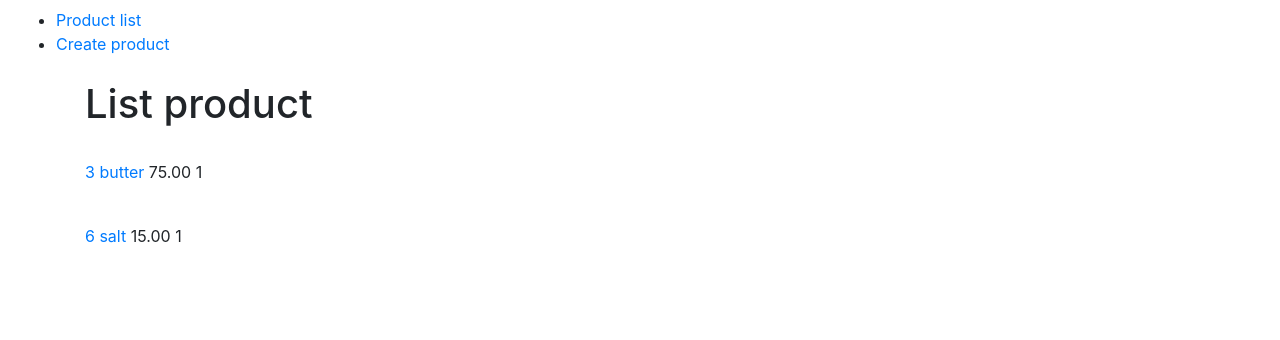
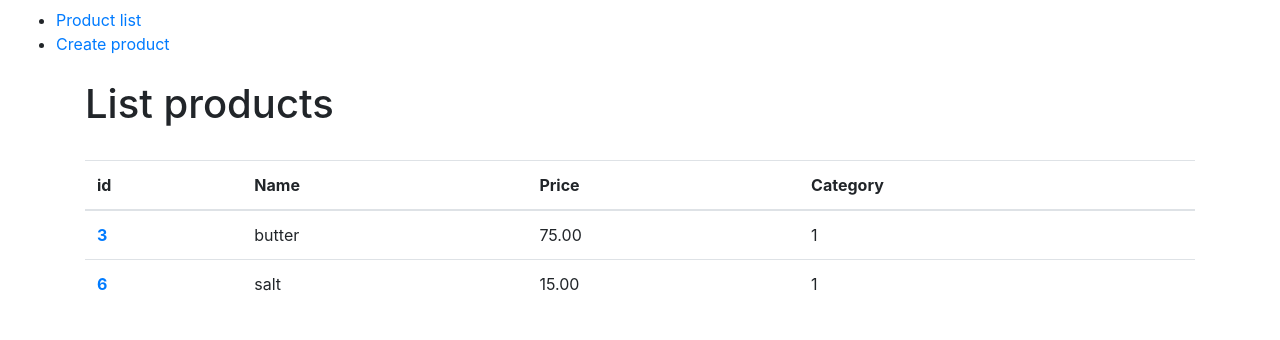
Before and after one commit to aiganysho/product, a Django app: page / in a window 1280 px wide. Shown: the top 340 px of the page. Run offline with Django 3.2, Linux system fonts and the light colour scheme; data comes from the database, SQL or seed files in the repository.

Commit message:
Change and add bootsrtap code

```diff
--- a/hello/webapp/templates/form.html
+++ b/hello/webapp/templates/form.html
@@ -1,8 +1,4 @@
 {% csrf_token %}
-
-{#{% for error in form.non_field_errors %}#}
-{#   <p class="form-error">{{ error }}</p>#}
-{#{% endfor %}#}
 
 {% for field in form %}
    <p><label for="{{ field.id_for_label }}">{{ field.label }}</label></p>
@@ -12,4 +8,5 @@
    <p {% if field.errors %} class="form-field-error"{% endif %}>{{ field }}</p>
     <br>
 {% endfor %}
+
 <p><input type="submit" value="{{ button_text }}"></p>
--- a/hello/webapp/templates/list_product.html
+++ b/hello/webapp/templates/list_product.html
@@ -1,16 +1,32 @@
 {% extends 'base.html' %}
 {% block menu %}<li><a href="{% url "add-product" %}">Create product</a></li>{% endblock menu %}
-{% block page_header %}List product{% endblock page_header %}
+{% block page_header %}List products{% endblock page_header %}
 {% block content %}
     <br/>
     {% if not lists %}
         <h2>No To-Do List</h2>
-{#    {% else %}#}
-{#        <a href="{% url "list-product" %}">{{ lists.name }} {{ lists. }}</a>#}
+
     {% endif %}
+    <table class="table">
+  <thead>
+    <tr>
+      <th scope="col">id</th>
+      <th scope="col">Name</th>
+      <th scope="col">Price</th>
+      <th scope="col">Category</th>
+    </tr>
+  </thead>
+  <tbody>
+    {% for product in lists %}
+        <tr>
+            <th><a href="{% url "view-product" product.pk %}">{{ product.id }}</a></th>
+            <td>{{ product.name }}</td>
+            <td>{{ product.price }}</td>
+            <td>{{ product.category}}</td>
+        </tr>
+    {% endfor %}
+  </tbody>
+</table>
 
-    {% for product in lists %}
-        <p><a href="{% url "view-product" product.pk %}">{{ product.id }} {{ product.name }}   </a>  {{ product.price }}  {{ product.category}}</p>
-        <br/>
-    {% endfor %}
+
 {% endblock content %}
```
